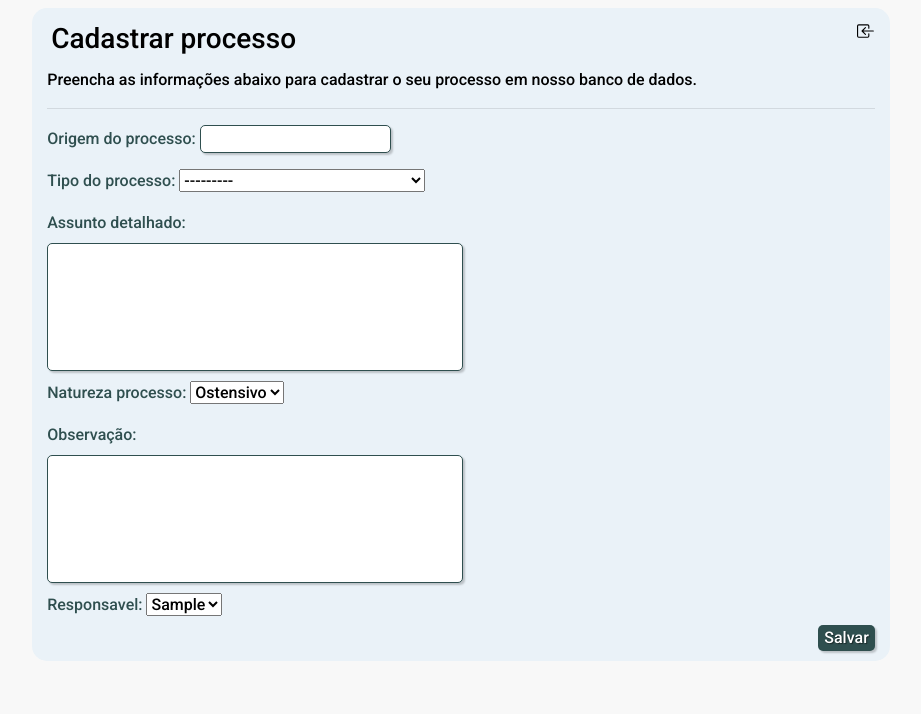
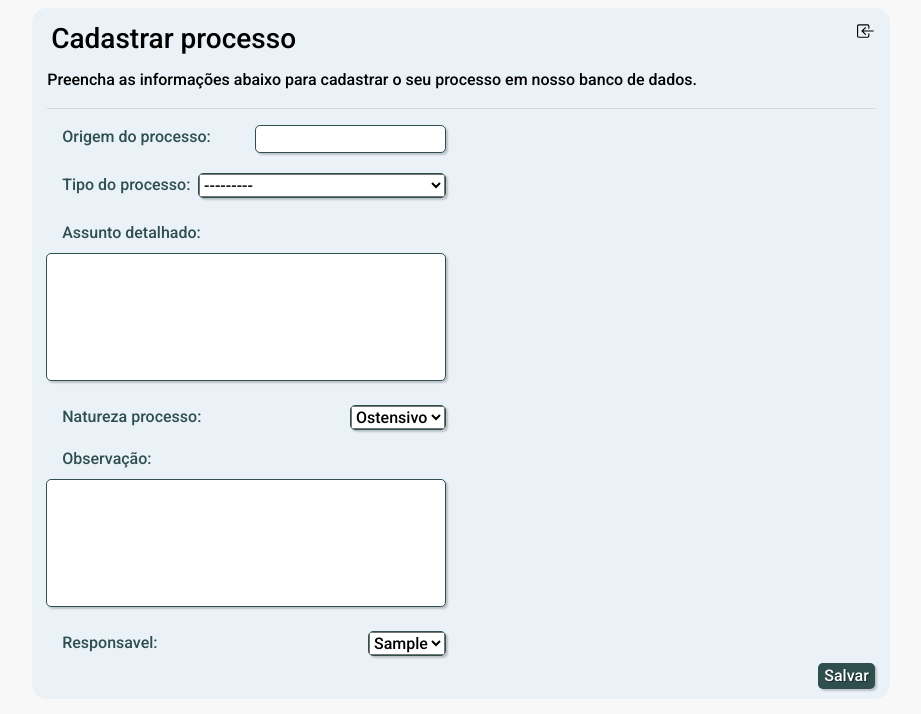
Before and after one commit to aandrefms/DjangoGerenciador, a Django app: page /infra/processos/create in a window 1280 px wide. Shown: the part 146-860 px from the top of the page, without its empty margins (179-1100 px from the left). Before the commit the page ends 807 px from the top, so only its background shows below. Run offline with Django 3.2, Linux system fonts and the light colour scheme; the visitor is signed in with stand-in values (Sample User, id 1); parts of the project's set-up code (start-up, migrations or seed data) failed here and were passed over; some libraries are stand-ins or nearby versions.

Commit message:
Adicionei umas listas

```diff
--- a/infra/templates/infra/processo_create.html
+++ b/infra/templates/infra/processo_create.html
@@ -12,41 +12,46 @@
         <h2 class="titulos">Cadastrar processo</h2>
         <p class="paragrafo" >Preencha as informações abaixo para cadastrar o seu processo em nosso banco de dados.</p>
         <hr margin="10">
-<form method="post">
+<form method="post" >
     {% csrf_token %}
     {{ form.non_field_errors }}
-    <div class="formulario"  >
+    <div class="formulario col-6 mb-3">
         {{ form.origem_processo.errors }}
         <label>Origem do processo:</label>
-    <input  name="origem_processo" class="inputform">
+        <input name="origem_processo" class="inputform">
     </div>
-    <div class="formulario">
+
+    <div class="formulario col-6 mb-3">
         {{ form.tipo_processo.errors }}
         <label>Tipo do processo:</label>
-     {{ form.tipo_processo }}
+        <div class="inputform">{{ form.tipo_processo }}</div>
     </div>
-    <div class="formulario">
+
+    <div class="formulario col-6 ">
         {{ form.assunto_detalhado.errors }}
         {{ form.assunto_detalhado.label_tag }}
-    <textarea   name="assunto_detalhado" class="inputtextarea"></textarea>
+        <textarea name="assunto_detalhado" class="inputtextarea mb-4"></textarea>
     </div>
-    <div class="formulario">
+
+    <div class="formulario col-6">
         {{ form.natureza_processo.errors }}
         {{ form.natureza_processo.label_tag }}
-    {{ form.natureza_processo }}
+        <div class="inputform">{{ form.natureza_processo }}</div>
     </div>
-    <div class="formulario">
+
+    <div class="formulario col-6">
         {{ form.observacao.errors }}
         <label>Observação:</label>
-    <textarea   name="observacao" class="inputtextarea"></textarea>
+        <textarea name="observacao" class="inputtextarea mb-4"></textarea>
     </div>
-    <div class="formulario">
+
+    <div class="formulario col-6">
         {{ form.responsavel.errors }}
         {{ form.responsavel.label_tag }}
-    {{ form.responsavel }}
+        <div class="inputform">{{ form.responsavel }}</div>
         <span class="helptext">{{ form.subject.help_text }}</span>
     </div>
-    <button  type="submit" class="buttonform" style="float:right; margin-bottom:10px;" value="Save"/>Salvar</button>
+<button type="submit" class="buttonform" style="float:right; margin-bottom:10px;" value="Save"/>Salvar</button>
 </form>
 
 {% endblock %}
--- a/templates/base_create_form.html
+++ b/templates/base_create_form.html
@@ -109,6 +109,8 @@
     box-shadow: 2px 2px 2px rgba(0, 0, 0, 0.2);
     display:inline-block;
     border-radius:5px;
+    float:right;
+
 }
 
 .inputtextarea {
@@ -116,10 +118,11 @@
     box-shadow: 2px 2px 2px rgba(0, 0, 0, 0.2);
     display:inline-block;
     border-radius:5px;
-    width:26em;
+    width:25em;
     height:8em;
     resize:none;
     display:block;
+    float:right;
 }
 
 .buttonform {
```
Also changed, not shown: infra/templates/infra/processo_editar.html (+12 -12 lines), rh/templates/rh/funcionario_create.html (+47 -48 lines). Lines whose indentation alone changed are shown as unchanged.
